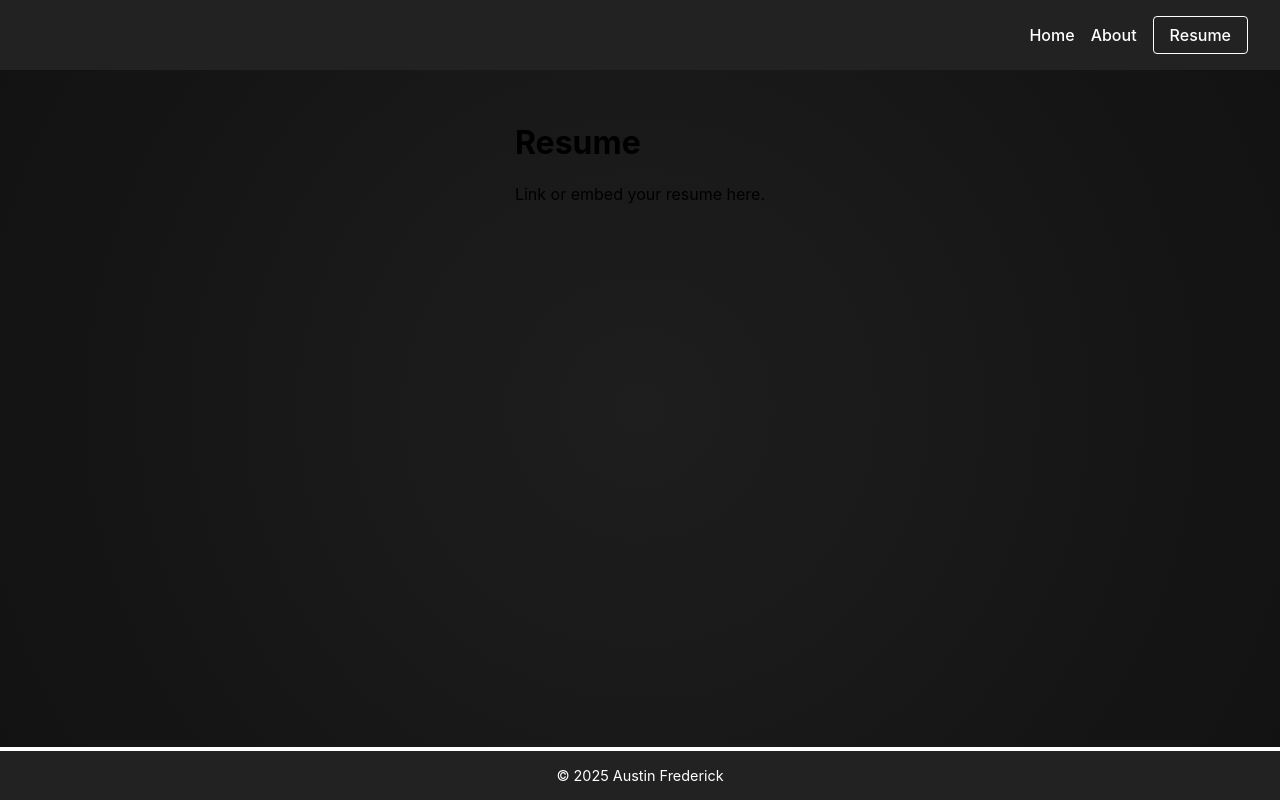
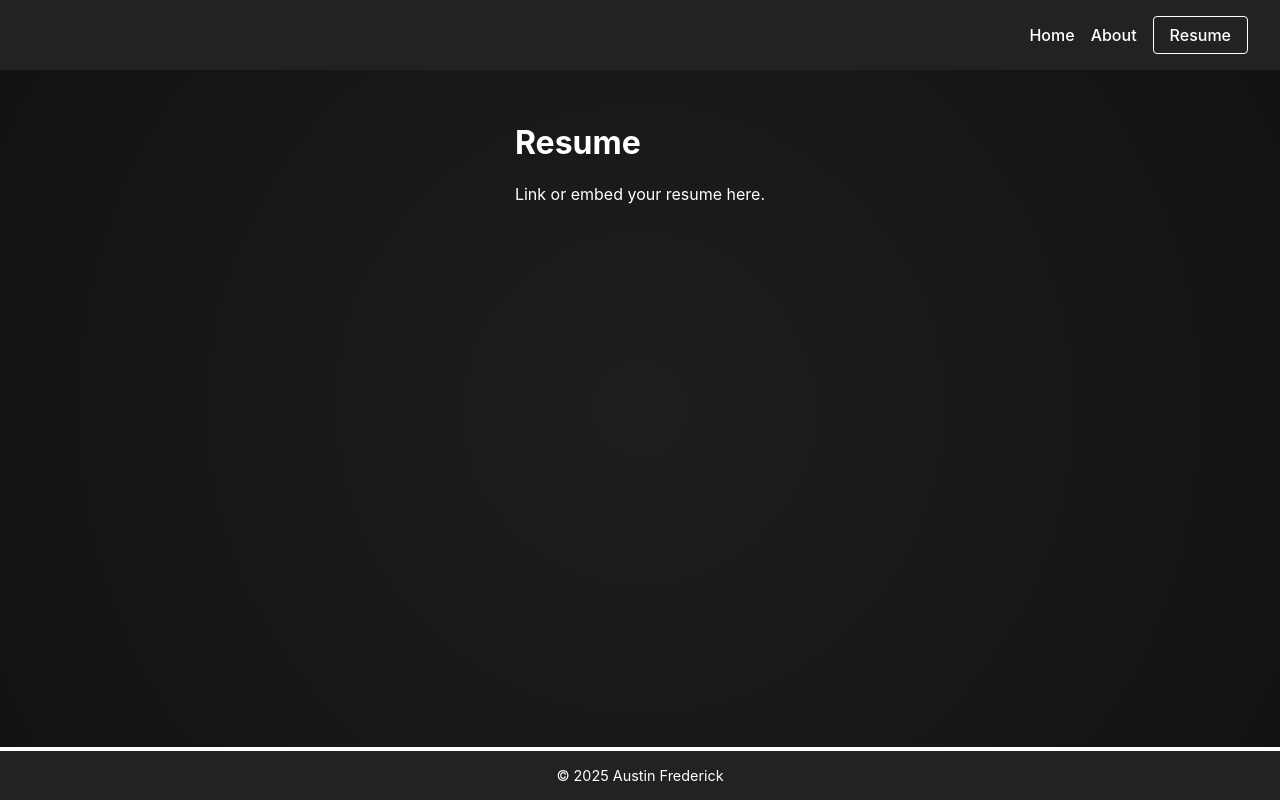
Before and after one commit to AustinFrederick/react-app, a React (Create React App) app: page /resume in a window 1280 px wide. Built offline with nearby package versions, Linux system fonts and the light colour scheme.

Commit message:
resume page now has white text

```diff
--- a/react-app/src/Resume.js
+++ b/react-app/src/Resume.js
@@ -4,7 +4,7 @@ import ReactiveBackground from "./components/ReactiveBackground";
 export default function Resume() {
     return (
         <ReactiveBackground>
-            <div style={{ maxWidth: 900, margin: "2rem auto", padding: "0 1rem" }}>
+            <div style={{ maxWidth: 900, margin: "2rem auto", padding: "0 1rem", color:"white" }}>
                 <h1>Resume</h1>
                 <p>Link or embed your resume here.</p>
             </div>
```
